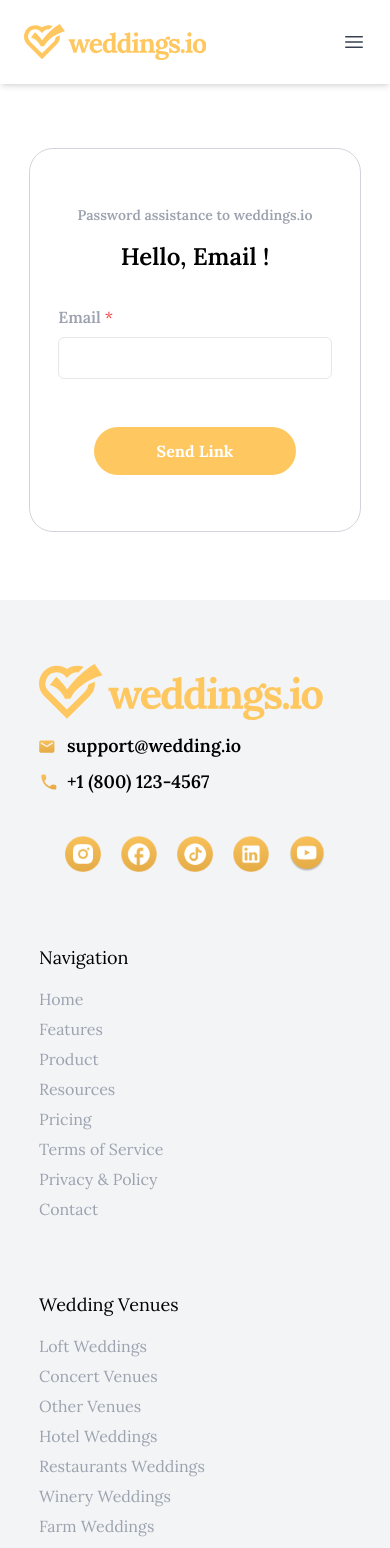
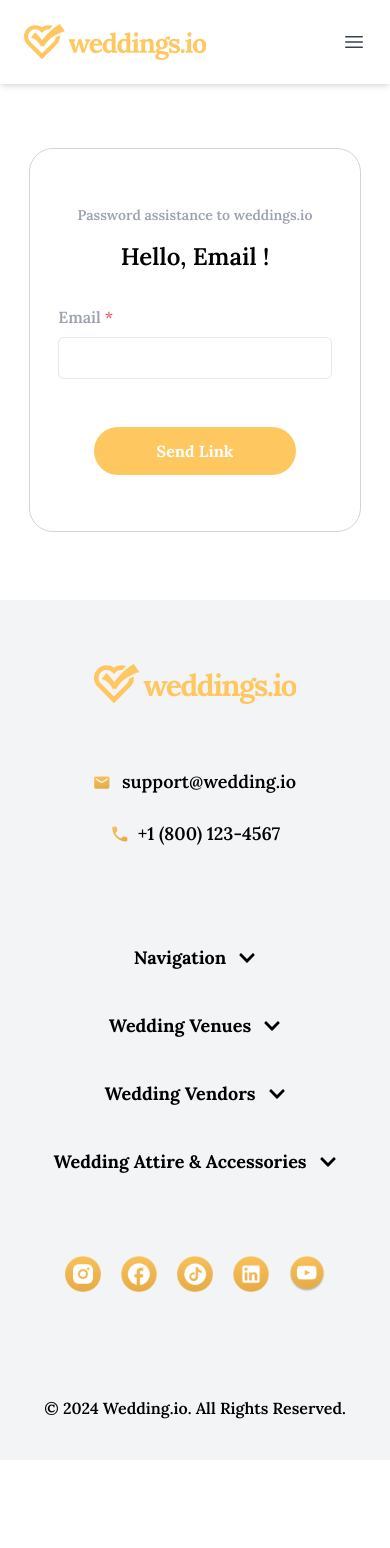
Before and after one commit to Parth-Patadiya/WeddingsIO, a React (Create React App) app: page /email in a window 390 px wide. Shown: the top 1548 px of the page. After the commit the page ends 1460 px from the top, so only its background shows below. Built offline with nearby package versions, Linux system fonts and the light colour scheme.

Commit message:
Updated Footer for mediam and small screen

```diff
--- a/package.json
+++ b/package.json
@@ -12,6 +12,7 @@
     "@testing-library/user-event": "^13.5.0",
     "react": "^18.3.1",
     "react-dom": "^18.3.1",
+    "react-icons": "^5.3.0",
     "react-router-dom": "^6.25.1",
     "react-scripts": "5.0.1",
     "web-vitals": "^2.1.4"
--- a/src/components/Footer.js
+++ b/src/components/Footer.js
@@ -1,35 +1,63 @@
-import React from 'react';
+import React, { useState } from 'react';
 import { Facebook, Instagram, Linkedin, Tiktok, YouTube } from '../common/commonImport';
 import { ReactComponent as HomeLogo } from '../assets/Images/Logos/LogoHome.svg';
 import { ReactComponent as Mail } from '../assets/Images/HaveAQuestion/Mail.svg';
 import { ReactComponent as Phone } from '../assets/Images/HaveAQuestion/Phone.svg';
+import { FaChevronDown, FaChevronUp } from 'react-icons/fa';
+
+const NavigationDropdown = ({ title, items }) => {
+  const [isOpen, setIsOpen] = useState(false);
+
+  return (
+    <div className="mb-7  w-full flex justify-center flex-col items-center">
+      <div
+        className="text-lg font-bold cursor-pointer flex items-center mb-3"
+        onClick={() => setIsOpen(!isOpen)}
+      >
+        {title}
+        <span className='ml-3'>{isOpen ? <FaChevronUp /> : <FaChevronDown />}</span>
+      </div>
+      {isOpen && (
+        <div className="flex flex-col mt-2">
+          {items.map((item, index) => (
+            <a key={index} href="/" className="text-gray-400 mb-3 text-lg">
+              {item}
+            </a>
+          ))}
+        </div>
+      )}
+    </div>
+  );
+};
 
 const Footer = () => {
   return (
     <div className='flex flex-col items-center justify-center w-full sm:mt-24 mt-1 pb-10 bg-gray-100'>
-      <div className='w-[80%] my-16 flex flex-col items-center justify-center md:flex-row md:items-start'>
-        <div className='w-full sm:w-[40%] flex flex-col items-start mb-8 md:mb-0'>
-          <HomeLogo  className="md:h-7 sm:h-9 h-14 w-auto sm:mb-10 mb-3"/>
-          <div className='lg:w-[60%] w-full flex flex-col space-y-2 items-start'>
-            <div className='flex items-center'>
+      <div className='w-[80%] my-16 flex flex-col items-center justify-center lg:flex-row md:items-start'>
+        <div className='w-full lg:w-[40%] flex flex-col lg:items-start items-center mb-8 md:mb-0'>
+          <HomeLogo className="lg:h-12 h-10 w-auto lg:mb-10 mb-16" />
+          <div className='lg:w-[60%] w-full flex flex-col space-y-2 lg:items-start items-center'>
+            <div className='flex items-center lg:mb-0 mb-4'>
               <Mail className='w-4 mr-3' />
-              <div className='sm:text-xs text-lg font-semibold'>support@wedding.io</div>
+              <div className='lg:text-xs text-lg font-semibold'>support@wedding.io</div>
             </div>
             <div className='flex items-center'>
               <Phone className='sm:w-4 w-5 h-4 mr-2' />
-              <div className='sm:text-xs text-lg font-semibold'>+1 (800) 123-4567</div>
+              <div className='lg:text-xs text-lg font-semibold'>+1 (800) 123-4567</div>
             </div>
           </div>
-          <div className='w-full lg:w-[60%] flex sm:justify-start justify-center my-10 sm:space-x-2 space-x-5'>
-            <img className='sm:w-8 md:w-6 w-9 ' src={Instagram} alt="Instagram" />
-            <img className='sm:w-8 md:w-6 w-9 ' src={Facebook} alt="Facebook" />
-            <img className='sm:w-8 md:w-6 w-9 ' src={Tiktok} alt="Tiktok" />
-            <img className='sm:w-8 md:w-6 w-9 ' src={Linkedin} alt="Linkedin" />
-            <img className='sm:w-8 md:w-6 w-9 ' src={YouTube} alt="YouTube" />
+          <div className='w-full hidden lg:block'>
+            <div className='lg:w-[60%] flex sm:justify-start justify-center my-10 sm:space-x-2 space-x-5 '>
+              <img className='sm:w-8 md:w-6 w-9' src={Instagram} alt="Instagram" />
+              <img className='sm:w-8 md:w-6 w-9' src={Facebook} alt="Facebook" />
+              <img className='sm:w-8 md:w-6 w-9' src={Tiktok} alt="Tiktok" />
+              <img className='sm:w-8 md:w-6 w-9' src={Linkedin} alt="Linkedin" />
+              <img className='sm:w-8 md:w-6 w-9' src={YouTube} alt="YouTube" />
+            </div>
           </div>
         </div>
-        <div className='w-full flex flex-col sm:flex-row'>
-          <div className='w-full md:w-[30%] mb-16 md:mb-0'>
+        <div className='w-full flex flex-col lg:flex-row'>
+          <div className='lg:w-[30%] w-full mb-16 md:mb-0 hidden lg:block'>
             <div className='flex flex-col items-start mr-3'>
               <div className='sm:mb-3 mb-4 sm:text-sm text-[1.125rem]'>Navigation</div>
               {['Home', 'Features', 'Product', 'Resources', 'Pricing', 'Terms of Service', 'Privacy & Policy', 'Contact'].map((item, index) => (
@@ -37,7 +65,7 @@ const Footer = () => {
               ))}
             </div>
           </div>
-          <div className='w-full md:w-[30%] mb-16 md:mb-0'>
+          <div className='lg:w-[30%] w-full mb-16 md:mb-0 hidden lg:block'>
             <div className='flex flex-col items-start mr-3'>
               <div className='sm:mb-3 mb-4 sm:text-sm text-[1.125rem] '>Wedding Venues</div>
               {['Loft Weddings', 'Concert Venues', 'Other Venues', 'Hotel Weddings', 'Restaurants Weddings', 'Winery Weddings', 'Farm Weddings', 'Mansion Weddings', 'Wedding Banquet Halls', 'Banquet Halls', 'Micro Weddings', 'Destination Weddings'].map((item, index) => (
@@ -45,7 +73,7 @@ const Footer = () => {
               ))}
             </div>
           </div>
-          <div className='w-full md:w-[30%] mb-16 md:mb-0'>
+          <div className='lg:w-[30%] w-full mb-16 md:mb-0 hidden lg:block'>
             <div className='flex flex-col items-start mr-3'>
               <div className='sm:mb-3 mb-4 sm:text-sm text-[1.125rem] '>Wedding Vendors</div>
               {['Catering', 'Photography', 'Videography', 'Planning and Coordination', 'DJ and Music', 'Cakes and Baking', 'Florals and Decor', 'Rentals', 'Officiants', 'Entertainment', 'Photo Booths', 'Transportation', 'Invitations', 'Stationery', 'Accommodations', 'Travel and Honeymoon'].map((item, index) => (
@@ -53,7 +81,7 @@ const Footer = () => {
               ))}
             </div>
           </div>
-          <div className='w-full md:w-[30%]'>
+          <div className='lg:w-[30%] w-full hidden lg:block'>
             <div className='flex flex-col items-start mr-3'>
               <div className='sm:mb-3 mb-4 sm:text-sm text-[1.125rem] text-start'>Wedding Attire & Accessories</div>
               {['Dresses', 'Suiting', 'Jewelry', 'Hair and Makeup', 'Fitness', 'Accessories'].map((item, index) => (
@@ -61,10 +89,38 @@ const Footer = () => {
               ))}
             </div>
           </div>
-
+        </div>
+        <div className="lg:hidden block w-full">
+          <div className='flex mt-16 flex-col items-center'>
+            <NavigationDropdown
+              title="Navigation"
+              items={['Home', 'Features', 'Product', 'Resources', 'Pricing', 'Terms of Service', 'Privacy & Policy', 'Contact']}
+            />
+            <NavigationDropdown
+              title="Wedding Venues"
+              items={['Loft Weddings', 'Concert Venues', 'Other Venues', 'Hotel Weddings', 'Restaurants Weddings', 'Winery Weddings', 'Farm Weddings', 'Mansion Weddings', 'Wedding Banquet Halls', 'Banquet Halls', 'Micro Weddings', 'Destination Weddings']}
+            />
+            <NavigationDropdown
+              title="Wedding Vendors"
+              items={['Catering', 'Photography', 'Videography', 'Planning and Coordination', 'DJ and Music', 'Cakes and Baking', 'Florals and Decor', 'Rentals', 'Officiants', 'Entertainment', 'Photo Booths', 'Transportation', 'Invitations', 'Stationery', 'Accommodations', 'Travel and Honeymoon']}
+            />
+            <NavigationDropdown
+              title="Wedding Attire & Accessories"
+              items={['Dresses', 'Suiting', 'Jewelry', 'Hair and Makeup', 'Fitness', 'Accessories']}
+            />
+          </div>
+        </div>
+        <div className='w-full lg:hidden block'>
+          <div className='flex lg:w-[60%] justify-center my-10 sm:space-x-2 space-x-5 '>
+            <img className='w-9' src={Instagram} alt="Instagram" />
+            <img className='w-9' src={Facebook} alt="Facebook" />
+            <img className='w-9' src={Tiktok} alt="Tiktok" />
+            <img className='w-9' src={Linkedin} alt="Linkedin" />
+            <img className='w-9' src={YouTube} alt="YouTube" />
+          </div>
         </div>
       </div>
-      <div className='font-semibold sm:text-sm text-[1rem]'>© 2024 Wedding.io. All Rights Reserved.</div>
+      <div className='font-semibold lg:text-sm text-md'>© 2024 Wedding.io. All Rights Reserved.</div>
     </div>
   )
 }
--- a/src/components/LogoCarousel.js
+++ b/src/components/LogoCarousel.js
@@ -121,7 +121,7 @@ const LogoCarousel = () => {
                 {items.map((item) => (
                     <div key={item.id} className="min-w-1/3 p-10 flex justify-center items-center">
                         <div className="bg-white h-[52px] rounded-lg flex justify-center items-center">
-                            <img className="w-[192px]" src={item.content} />
+                            <img className="w-[192px]" src={item.content} alt='' />
                         </div>
                     </div>
                 ))}
--- a/src/components/TestimonialCarousel.js
+++ b/src/components/TestimonialCarousel.js
@@ -62,7 +62,7 @@ const TestimonialCarousel = () => {
           {items.map((item) => (
             <div key={item.id} className="w-[350px] m-4">
               <div className='w-full p-8 border border-gray-200 rounded-2xl flex flex-col items-center'>
-                <img className='w-[20%] ' src={MakingW4} />
+                <img className='w-[20%] ' src={MakingW4} alt='' />
                 <div className="font-bold text-md rounded-lg justify-center mb-1 mt-2">
                   Steven & Marry
                 </div>
@@ -78,7 +78,7 @@ const TestimonialCarousel = () => {
           {items.map((item) => (
             <div key={item.id} className="w-[350px] m-4">
               <div className='w-full p-8 border border-gray-200 rounded-2xl flex flex-col items-center'>
-                <img className='w-[20%] ' src={MakingW4} />
+                <img className='w-[20%] ' src={MakingW4} alt='' />
                 <div className="font-bold text-md rounded-lg justify-center mb-1 mt-2">
                   Steven & Marry
                 </div>
@@ -93,7 +93,7 @@ const TestimonialCarousel = () => {
           ))}
         </div>
       </div>
-      <img className='flex-col items-center justify-center w-[70%] sm:w-[50%] my-10' src={Design} />
+      <img className='flex-col items-center justify-center w-[70%] sm:w-[50%] my-10' src={Design} alt='' />
     </div>
   );
 };
```
Also changed, not shown: src/components/VideoCarousel.js (+4 -4 lines), 2 other files (tests, documents, lock files or other folders).
